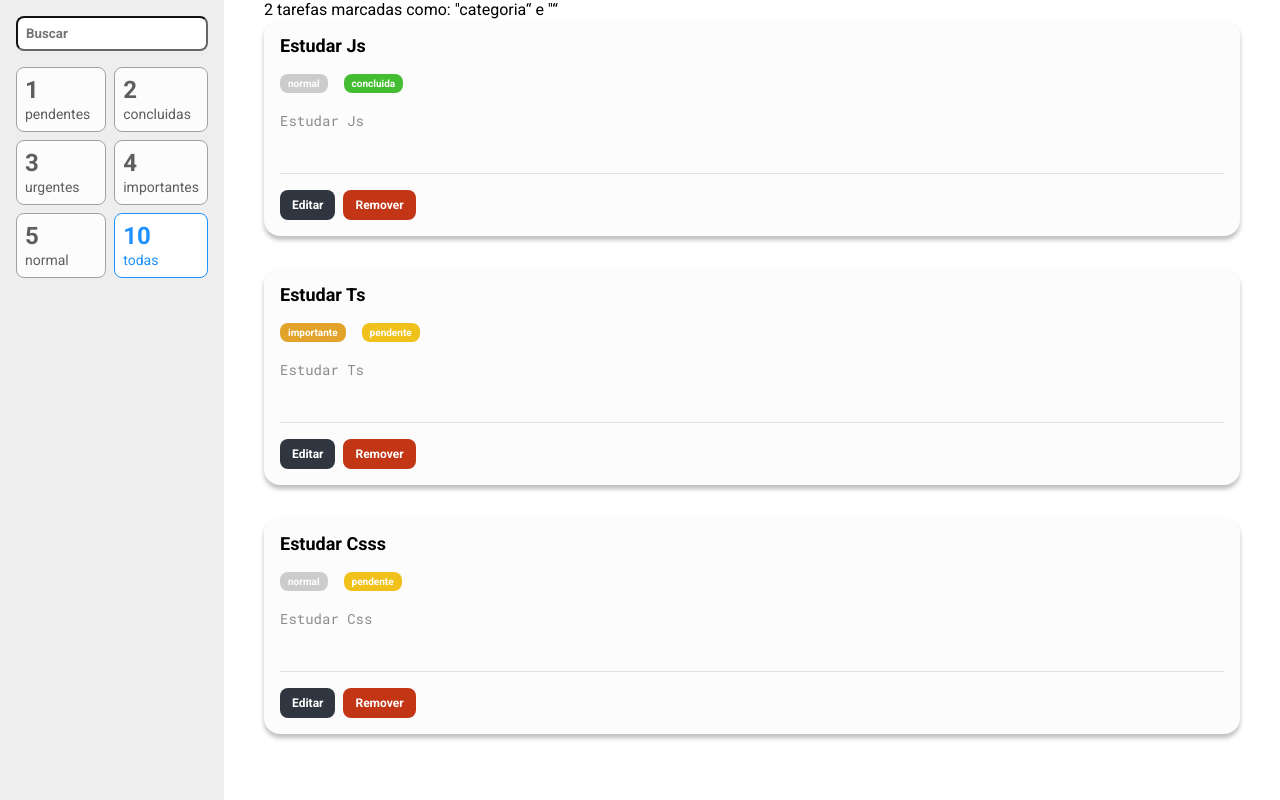
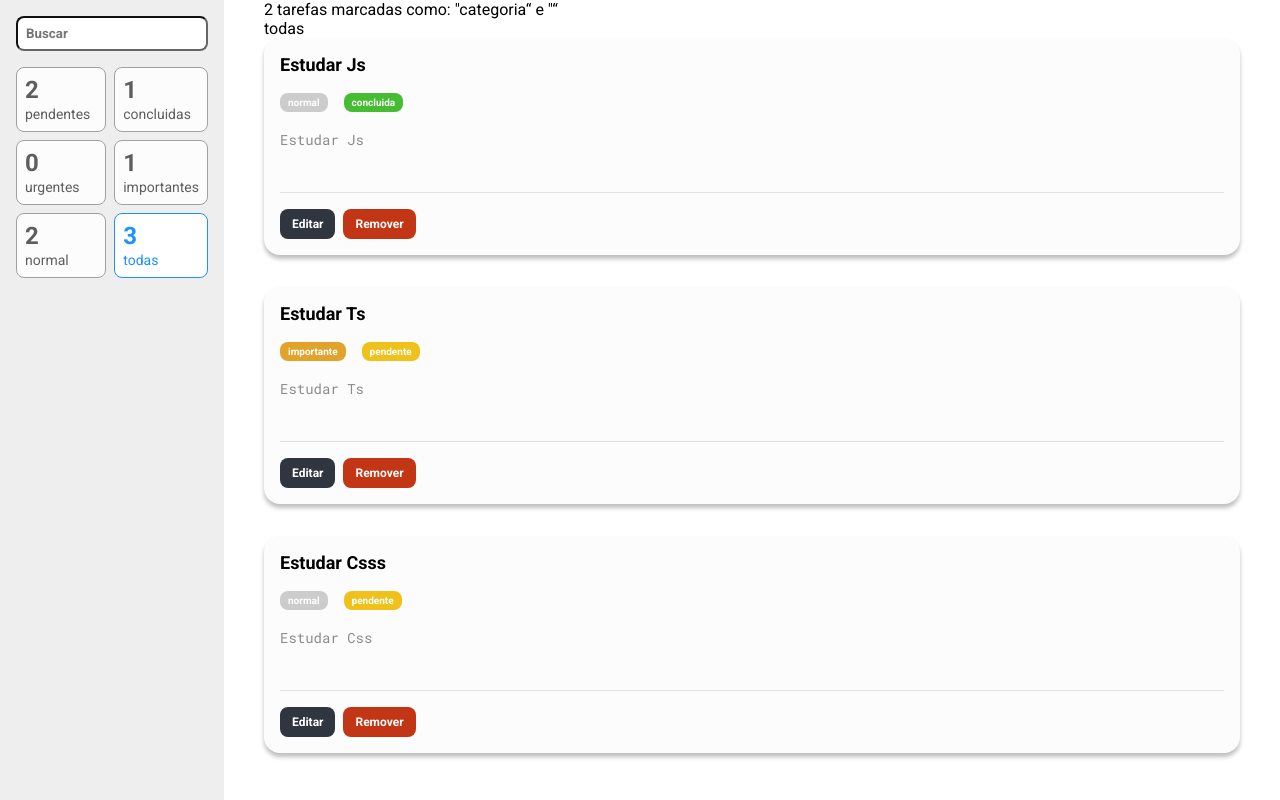
Before and after one commit to JoaoColaresM/Projeto05_pt2_M32, a React (Create React App) app: page / in a window 1280 px wide. Built offline with nearby package versions, Linux system fonts and the light colour scheme.

Commit message:
projeto_05_pt02_aula04

```diff
--- a/src/componentes/FiltroCard/index.tsx
+++ b/src/componentes/FiltroCard/index.tsx
@@ -1,16 +1,54 @@
+import { useDispatch, useSelector } from 'react-redux'
+import { alterarFiltro } from '../../store/reducers/filtro'
 import * as S from './styles'
+import * as enums from '../../utils/enums/Tarefa'
+import { RootReducer } from '../../store'
 
 export type Props = {
-  ativo?: boolean
-  contador: number
   legenda: string
+  criterio: 'prioridade' | 'status' | 'todas'
+  valor?: enums.Prioridade | enums.Status
 }
 
-const FiltroCard = ({ativo, contador, legenda}: Props) => (
-  <S.Card ativo = {ativo}>
+const FiltroCard = ({legenda, criterio, valor}: Props) => {
+  const dispatch = useDispatch()
+  const { filtro, tarefas } = useSelector((state: RootReducer) => state)
+
+  const verificaEstaAtivo = () => {
+    const mesmoCriterio = filtro.criterio === criterio
+    const mesmoValor = filtro.valor === valor
+
+    return mesmoCriterio && mesmoValor
+  }
+
+  const contarTarefas = () => {
+    if (criterio === 'todas') return tarefas.itens.length
+    if (criterio === 'prioridade') {
+      return tarefas.itens.filter((item) => item.prioridade === valor).length
+    }
+    if (criterio === 'status') {
+      return tarefas.itens.filter((item) => item.status === valor).length
+    }
+  }
+
+  const filtrar = () => {
+    dispatch(
+      alterarFiltro({
+        criterio,
+        valor
+      })
+    )
+  }
+
+  const contador = contarTarefas()
+  const ativo = verificaEstaAtivo()
+
+  return (
+  <S.Card ativo = {ativo} onClick={filtrar}>
     <S.Contador>{contador}</S.Contador>
     <S.Label>{legenda}</S.Label>
   </S.Card>
-)
+  )
+}
 
 export default FiltroCard
--- a/src/componentes/FiltroCard/styles.ts
+++ b/src/componentes/FiltroCard/styles.ts
@@ -1,15 +1,16 @@
 import styled from "styled-components";
 
-import { Props } from ".";
+type Props = {
+  ativo: boolean
+}
 
-type PropsSemLegendaEContador = Omit<Props, 'legenda' | 'contador'>
-
-export const Card = styled.div<PropsSemLegendaEContador>`
+export const Card = styled.div<Props>`
   padding: 8px;
   border: 1px solid ${props => props.ativo ? '#1E90FF' : '#A1A1A1'};
   background-color: ${props => props.ativo ? '#fff' : '#FCFCFC'};
   color: ${props => props.ativo ? '#1E90FF' : '#5E5E5E'};
   border-radius: 8px;
+  cursor: pointer;
 `
 
 export const Contador = styled.span`
--- a/src/containers/BarraLateral/index.tsx
+++ b/src/containers/BarraLateral/index.tsx
@@ -1,9 +1,10 @@
 import { useDispatch, useSelector } from "react-redux"
 import FiltroCard from "../../componentes/FiltroCard"
+import { RootReducer } from "../../store"
+import { alterarTermo } from "../../store/reducers/filtro"
 
 import * as S from './styles'
-import { RootReducer } from "../../store"
-import { alterarTermo } from "../../store/reducers/filtro"
+import * as enums from '../../utils/enums/Tarefa'
 
 const BarraLateral = () => {
   const dispatch = useDispatch()
@@ -19,12 +20,32 @@
       onChange={(evento) => dispatch(alterarTermo(evento.target.value))}
       />
       <S.Filtros>
-        <FiltroCard legenda="pendentes" contador={1}/>
-        <FiltroCard legenda="concluidas" contador={2}/>
-        <FiltroCard legenda="urgentes" contador={3}/>
-        <FiltroCard legenda="importantes" contador={4}/>
-        <FiltroCard legenda="normal" contador={5}/>
-        <FiltroCard legenda="todas" contador={10} ativo/>
+        <FiltroCard
+          valor={enums.Status.PENDENTE}
+          criterio='status'
+          legenda="pendentes"
+        />
+        <FiltroCard
+          valor={enums.Status.CONCLUIDA}
+          criterio='status'
+          legenda="concluidas"
+        />
+        <FiltroCard
+          valor={enums.Prioridade.URGENTE}
+          criterio='prioridade'
+          legenda="urgentes"
+        />
+        <FiltroCard
+          valor={enums.Prioridade.IMPORTANTE}
+          criterio='prioridade'
+          legenda="importantes"
+        />
+        <FiltroCard
+          valor={enums.Prioridade.NORMAL}
+          criterio='prioridade'
+          legenda="normal"
+        />
+        <FiltroCard criterio='todas' legenda="todas"/>
       </S.Filtros>
     </div>
   </S.Aside>
--- a/src/containers/ListaDeTarefas/index.tsx
+++ b/src/containers/ListaDeTarefas/index.tsx
@@ -5,19 +5,45 @@
 
 import { RootReducer } from "../../store"
 
-
 const ListaDeTarefas = () => {
   const {itens} = useSelector((state: RootReducer) => state.tarefas)
-  const {termo} = useSelector((state: RootReducer) => state.filtro)
+  const {termo, criterio, valor} = useSelector(
+    (state: RootReducer) => state.filtro
+  )
 
   const filtraTarefas = () => {
-    return itens.filter(
-      (item) => item.titulo.toLowerCase().search(termo.toLowerCase()) >= 0)
+    let tarefasFiltradas = itens
+    if (termo !== undefined) {
+      tarefasFiltradas = tarefasFiltradas.filter(
+        (item) => item.titulo.toLowerCase().search(termo.toLowerCase()) >= 0
+      )
+
+      if (criterio === 'prioridade') {
+        tarefasFiltradas = tarefasFiltradas.filter(
+          (item) => item.prioridade === valor
+        )
+      } else if (criterio === 'status') {
+        tarefasFiltradas = tarefasFiltradas.filter(
+          (item) => item.status === valor
+        )
+      }
+
+      return tarefasFiltradas
+    } else {
+      return itens
+    }
   }
 
   return (
     <Container>
-    <p>2 tarefas marcadas como: &quot;categoria&ldquo; e &quot;{termo}&ldquo;</p>
+    <p>
+      2 tarefas marcadas como: &quot;categoria&ldquo; e &quot;{termo}&ldquo;
+    </p>
+    <ul>
+      <li>{termo}</li>
+      <li>{criterio}</li>
+      <li>{valor}</li>
+    </ul>
     <ul>
       {filtraTarefas().map((t) => (
         <li key = {t.titulo}>
--- a/src/store/reducers/filtro.ts
+++ b/src/store/reducers/filtro.ts
@@ -2,7 +2,7 @@
 import * as enums from '../../utils/enums/Tarefa'
 
 type FiltroState = {
-  termo: string
+  termo?: string
   criterio: 'prioridade' | 'status' | 'todas'
   valor?: enums.Prioridade | enums.Status
 }
@@ -18,10 +18,14 @@
   reducers: {
     alterarTermo: (state, action: PayloadAction<string>) => {
       state.termo = action.payload
+    },
+    alterarFiltro: (state, action: PayloadAction<FiltroState>) => {
+      state.criterio = action.payload.criterio
+      state.valor = action.payload.valor
     }
   }
 })
 
-export const {alterarTermo} = filtroSlice.actions
+export const {alterarTermo, alterarFiltro} = filtroSlice.actions
 
 export default filtroSlice.reducer
```
